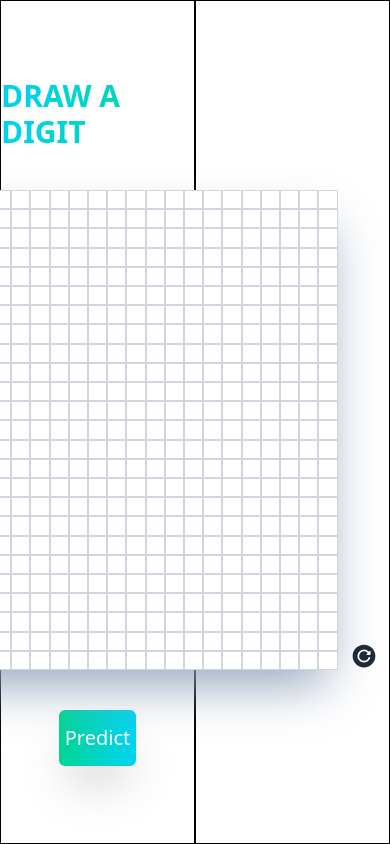
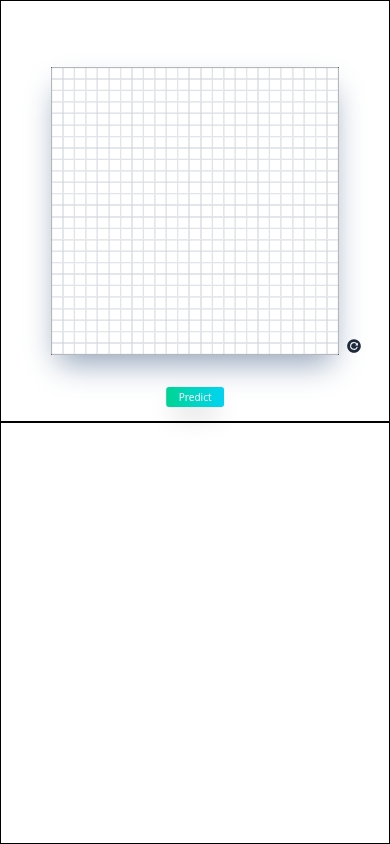
Before and after one commit to rahul-shrivastav/digit-recognition-NN, a React (Vite) app in the folder frontend/: page / in a window 390 px wide. Built offline with nearby package versions, Linux system fonts and the light colour scheme.

Commit message:
responsive-design

```diff
--- a/frontend/src/App.jsx
+++ b/frontend/src/App.jsx
@@ -5,15 +5,15 @@ function App() {
   const [count, setCount] = useState(0)
 
   return (
-    <div className="w-screen h-screen flex overflow-clip">
-      <div className="border w-1/2 h-full flex flex-col items-center justify-center gap-10">
-        <h1 class="text-3xl font-semibold bg-gradient-to-r from-cyan-400 to-emerald-400 bg-clip-text text-transparent ">
+    <div className="w-screen h-screen flex overflow-clip max-[1100px]:flex-col">
+      <div className="relative border w-[40%] max-[1100px]:w-full h-full flex flex-col items-center justify-center gap-10   max-[1100px]:h-1/2 max-[1100px]:justify-center">
+        <h1 className="text-3xl max-[1100px]:hidden font-semibold bg-gradient-to-r from-cyan-400 to-emerald-400 bg-clip-text text-transparent ">
           DRAW A DIGIT
         </h1>
         <Gridpaint />
-        <button className='bg-gradient-to-r hover:cursor-pointer hover:scale-105 transition-transform duration-500 from-emerald-400 to-cyan-400 p-5 shadow-2xl w-2/5 h-14 rounded-md text-white font-medium text-xl bg-slate-100 flex items-center justify-center'>Predict</button>
+        <button className='max-[1100px]:scale-50 bg-gradient-to-r hover:cursor-pointer hover:scale-105 transition-transform duration-500 from-emerald-400 to-cyan-400 p-5 shadow-2xl w-2/5 max-[1100px]:w-[30%] max-[1100px]:absolute max-[1100px]:bottom-1 h-14 max-[1100px]:h-10 rounded-md text-white font-medium text-xl bg-slate-100 flex items-center justify-center'>Predict</button>
       </div>
-      <div className="border w-1/2 h-full"></div>
+      <div className="border w-[60%] max-[1100px]:w-full max-[1100px]:h-[50%]   h-full"></div>
 
     </div>
   )
--- a/frontend/src/components/Gridpaint.jsx
+++ b/frontend/src/components/Gridpaint.jsx
@@ -36,7 +36,7 @@ const Gridpaint = () => {
     <div
       onContextMenu={(e) => e.preventDefault()}
       onMouseUp={handleMouseUp}
-      className="relative grid w-[480px] h-[480px]  shadow-2xl shadow-slate-400 "
+      className=" border relative grid min-w-[480px] min-h-[480px]  shadow-2xl shadow-slate-400 max-[1408px]:scale-75 max-[1100px]:scale-[0.6] "
       style={{ gridTemplateColumns: `repeat(${gridSize}, 1fr)`, gridTemplateRows: `repeat(${gridSize}, 1fr)` }}
     >
       <button
```
